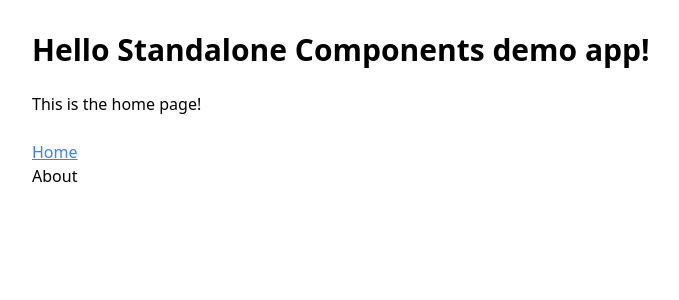
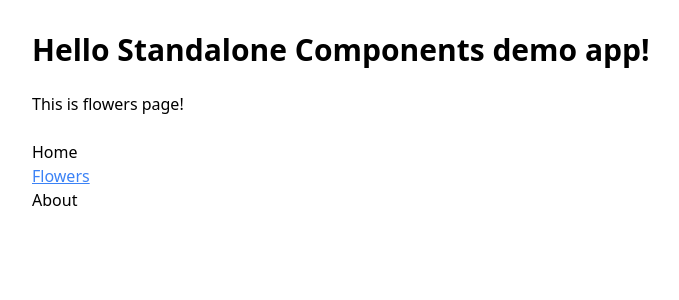
Before and after one commit to jeremybrochard/angular-playground, an Angular app: page /flowers in a window 1280 px wide. Before the commit this address led to /. Shown: the top 300 px of the page, without its empty margins (16-695 px from the left). Built offline with nearby package versions, Linux system fonts and the light colour scheme.

Commit message:
feat: add flowers lazy component

```diff
--- a/src/app/app.component.html
+++ b/src/app/app.component.html
@@ -17,6 +17,15 @@
       </li>
       <li>
         <a
+          routerLink="/flowers"
+          routerLinkActive="text-blue-500 underline"
+          ariaCurrentWhenActive="page"
+        >
+          Flowers
+        </a>
+      </li>
+      <li>
+        <a
           routerLink="/about"
           routerLinkActive="text-blue-500 underline"
           ariaCurrentWhenActive="page"
--- a/src/app/app.routes.ts
+++ b/src/app/app.routes.ts
@@ -15,6 +15,11 @@ export const routes: Routes = [
     title: 'About',
   },
   {
+    path: 'flowers',
+    loadComponent: () => import('./pages/flowers.component'),
+    title: 'Flowers'
+  },
+  {
     path: '**',
     redirectTo: '',
   },
--- /dev/null
+++ b/src/app/pages/flowers.component.ts
@@ -0,0 +1,12 @@
+import { Component } from '@angular/core';
+
+@Component({
+  selector: 'app-flowers',
+  standalone: true,
+  imports: [],
+  template: `<p>This is flowers page!</p>`,
+  styles: ``
+})
+export default class FlowersComponent {
+
+}
```
